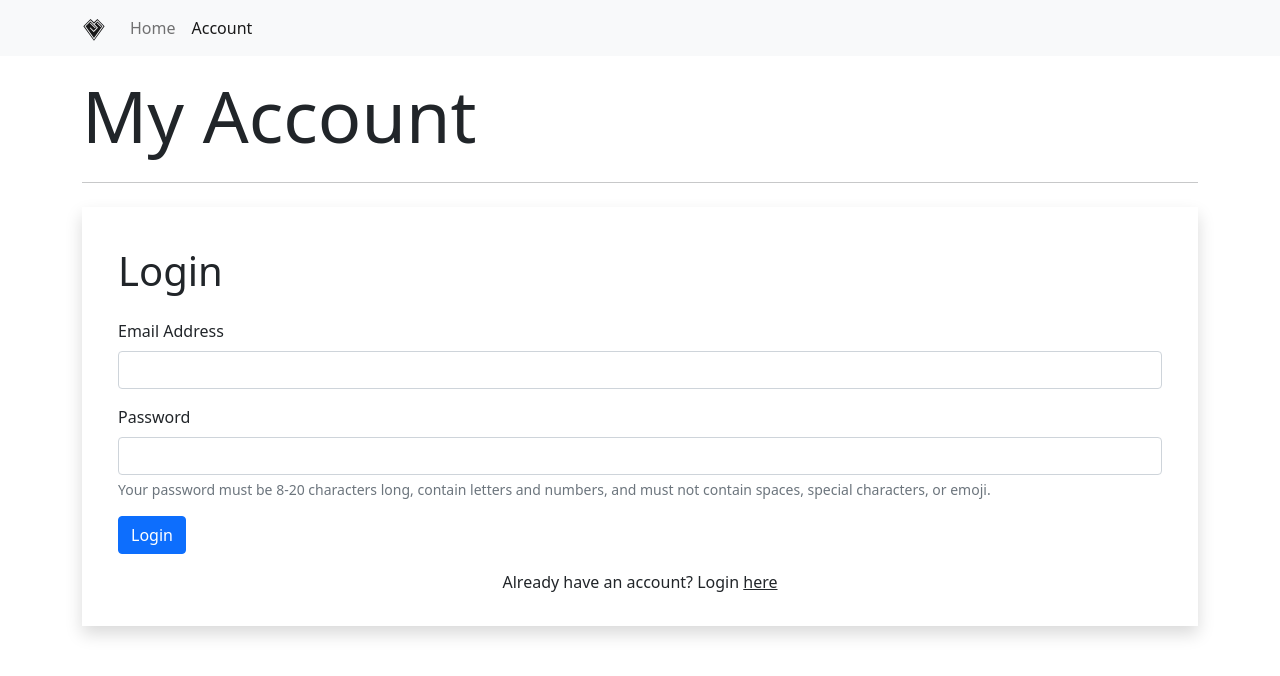
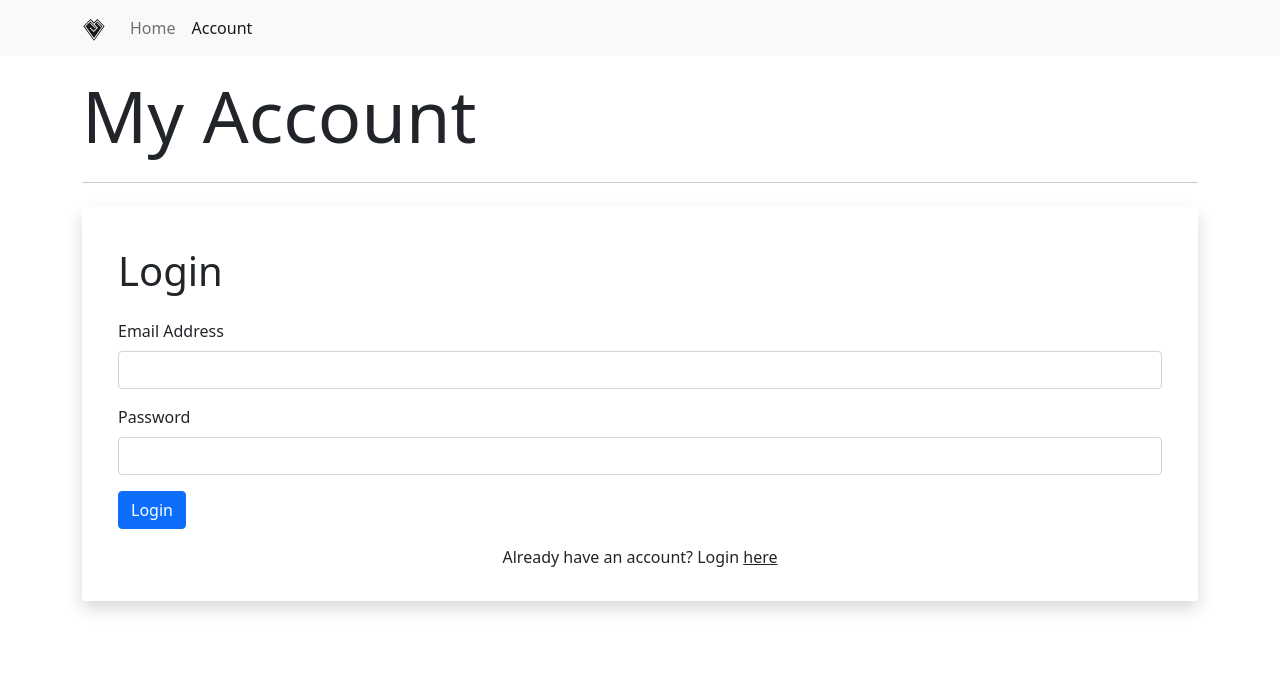
Before and after one commit to jason-nordheim/healthy, a React (Create React App) app: page /account in a window 1280 px wide. Shown: the top 676 px of the page. Built offline with nearby package versions, Linux system fonts and the light colour scheme.

Commit message:
removed help text

```diff
--- a/src/components/forms/input/PasswordInput.js
+++ b/src/components/forms/input/PasswordInput.js
@@ -1,12 +1,3 @@
-const PasswordHelpText = () => {
-  return (
-    <div id="passwordHelp " className="form-text">
-      Your password must be 8-20 characters long, contain letters and numbers,
-      and must not contain spaces, special characters, or emoji.
-    </div>
-  );
-};
-
 export const PasswordInput = ({
   password,
   required = true,
@@ -25,7 +16,6 @@ export const PasswordInput = ({
         required={required}
         onChange={onChange}
       />
-      {displayHelp && <PasswordHelpText />}
     </>
   );
 };
```
